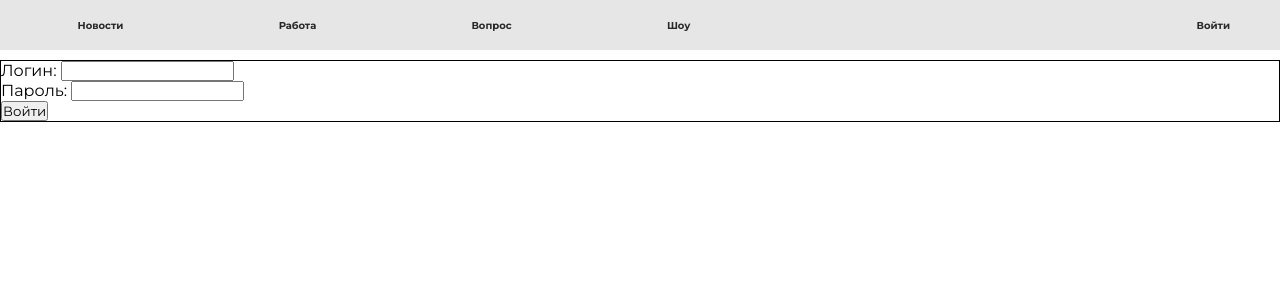
After one commit to YauheniRusinchuk/hacker-news, a Django app: page /login/ in a window 1280 px wide. The commit adds this page. Shown: the top 300 px of the page. Run offline with Django 3.2, Linux system fonts and the light colour scheme.

Commit message:
add login page

```diff
--- a/src/apps/home/urls.py
+++ b/src/apps/home/urls.py
@@ -1,6 +1,6 @@
 from django.contrib import admin
 from django.urls import path
-from .views import HomeView
+from .views import HomeView, LoginView
 
 
 app_name = 'home'
@@ -8,5 +8,6 @@ app_name = 'home'
 
 urlpatterns = [
     path('', HomeView.as_view(), name='home_page'),
+    path('login/', LoginView.as_view(), name='login_page'),
     path('admin/', admin.site.urls),
 ]
--- a/src/apps/home/views.py
+++ b/src/apps/home/views.py
@@ -1,5 +1,31 @@
 from django.views.generic import TemplateView
+from django.views import View
+from django.shortcuts import render, redirect
+from src.forms.auth.forms import LoginForm
+from django.contrib.auth.models import User
+from django.contrib.auth import authenticate, login
 
 
 class HomeView(TemplateView):
     template_name = 'home/home.html'
+
+
+class LoginView(View):
+    def get(self, request, *args, **kwargs):
+        if request.user.is_authenticated:
+            return redirect('home:home_page')
+        else:
+            form = LoginForm()
+            return render(request, 'auth/login.html', {"form" : form})
+
+    def post(self, request, *args, **kwargs):
+        form = LoginForm(request.POST)
+        if form.is_valid():
+            username = form.cleaned_data['login']
+            password = form.cleaned_data['password']
+            user = authenticate(username=username, password=password)
+            if user is not None:
+                login(request, user)
+                return redirect('home:home_page')
+            else:
+                return redirect('home:login_page')
--- /dev/null
+++ b/src/apps/templates/auth/login.html
@@ -0,0 +1,11 @@
+{% extends 'base.html' %}
+
+
+{% block content %}
+
+    <form class="" method="post">{% csrf_token %}
+        {{ form.as_p }}
+        <input type="submit" value="Войти">
+    </form>
+
+{% endblock %}
--- a/src/apps/templates/header.html
+++ b/src/apps/templates/header.html
@@ -11,7 +11,7 @@
             <p>Привет, <a class='username' href=''>{{user.username}}</a></p>
             <a class='btn_auth' href="{% url 'logout' %}">Выйти</a>
         {% else %}
-            <a class='btn_auth' href="">Войти</a>
+            <a class='btn_auth' href="{% url 'home:login_page' %}">Войти</a>
         {% endif %}
     </div>
 </div>
--- /dev/null
+++ b/src/forms/auth/forms.py
@@ -0,0 +1,6 @@
+from django import forms
+
+
+class LoginForm(forms.Form):
+    login       = forms.CharField(label='Логин')
+    password    = forms.CharField(label='Пароль', widget=forms.PasswordInput)
```
